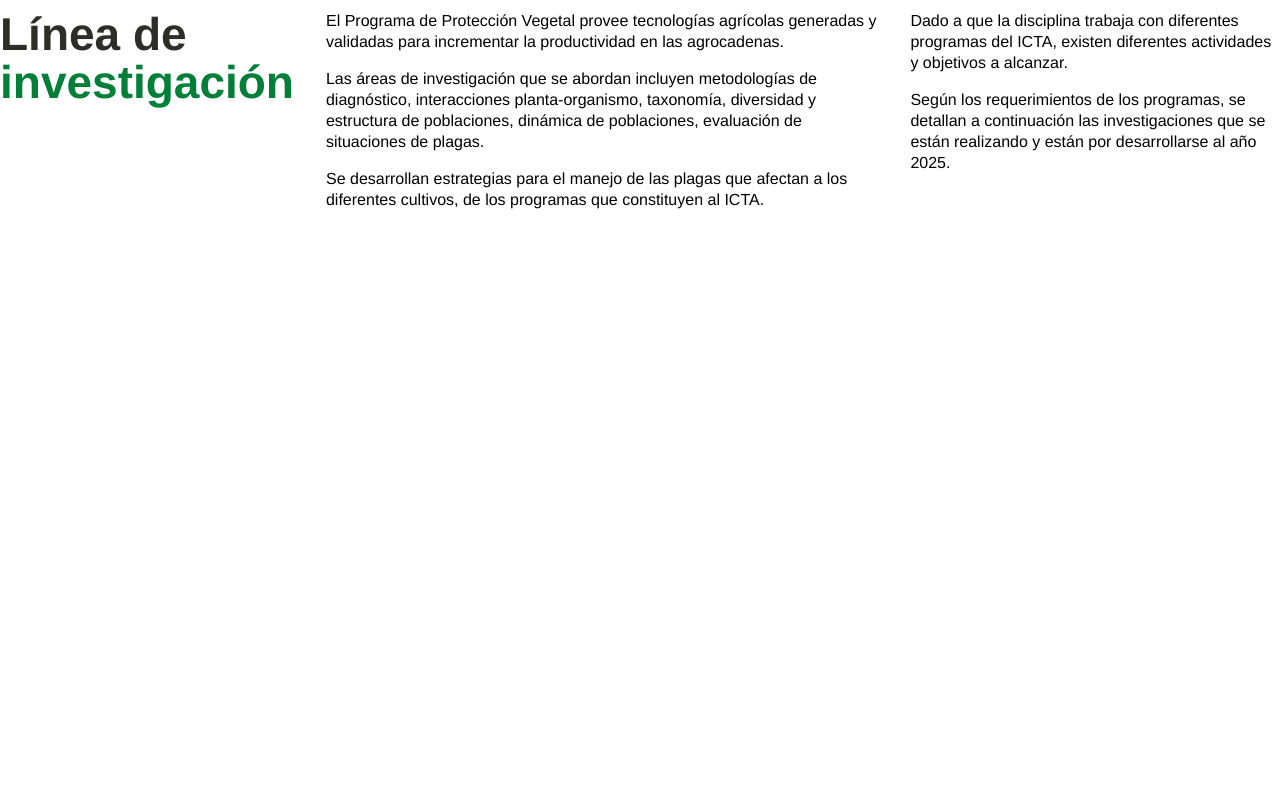
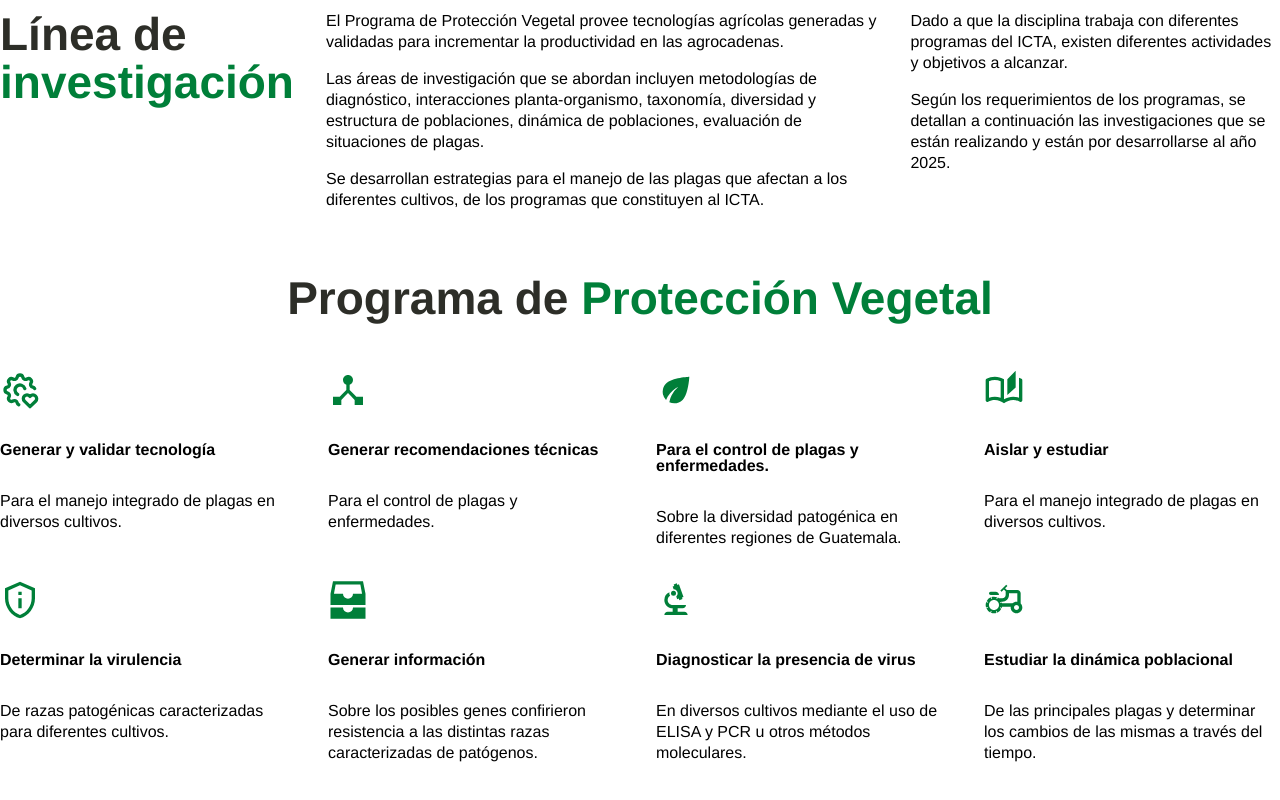
Before and after one commit to giorgidevisual/app-icta-gt, a Next.js app: page / in a window 1280 px wide. Shown: the part 2146-2946 px from the top of the page. Before the commit the page ends 2388 px from the top, so only its background shows below. Built offline with nearby package versions, Linux system fonts and the light colour scheme.

Commit message:
create component program vegetal

```diff
--- a/app/page.tsx
+++ b/app/page.tsx
@@ -1,4 +1,4 @@
-import { CarouselArrowDots, GridSituacionCultivo, Investigacion, Navbar, Objectives } from '@/components'
+import { CarouselArrowDots, GridSituacionCultivo, Investigacion, Navbar, Objectives, ProgramaPVegetal } from '@/components'
 import styles from './page.module.css'
 
 export default function HomePage() {
@@ -17,6 +17,9 @@
     <section className={styles.wrapperSection}>
       <Investigacion />
     </section>
+    <section className={styles.wrapperSection}>
+      <ProgramaPVegetal />
+    </section>
 
     </>
   )
--- a/components/index.ts
+++ b/components/index.ts
@@ -4,3 +4,5 @@
 export { GridSituacionCultivo } from './section-situacion/GridSituacionCultivo';
 export { Objectives } from './section-objectives/Objectives';
 export { Investigacion } from './section-linea-investigacion/Investigacion';
+export { ProgramaPVegetal } from './section-programa/ProgramaPVegetal';
+export { CardsProgramFeatures } from './section-programa/CardsProgramFeatures';
--- /dev/null
+++ b/components/section-programa/CardsProgramFeatures.tsx
@@ -0,0 +1,65 @@
+import { TbSettingsHeart } from "react-icons/tb";
+import { MdDeviceHub, MdEco, MdOutlineAutoStories, MdOutlinePrivacyTip, MdBiotech, MdOutlineAgriculture } from "react-icons/md";
+import { IoFileTrayStackedSharp } from "react-icons/io5";
+import styles from './cardsProgramFeatures.module.css'
+
+interface cardType  {
+  icon: string,
+  title: string,
+  description: string
+}
+
+export const cardData = [
+  {
+    icon: <TbSettingsHeart className={styles.icon} />,
+    title: 'Generar y validar tecnología',
+    description: 'Para el manejo integrado de plagas en diversos cultivos.'
+  },
+  {
+    icon: <MdDeviceHub className={styles.icon}/>,
+    title: 'Generar recomendaciones técnicas',
+    description: 'Para el control de plagas y enfermedades.'
+  },
+  {
+    icon: <MdEco className={styles.icon} />,
+    title: 'Para el control de plagas y enfermedades.',
+    description: 'Sobre la diversidad patogénica en diferentes regiones de Guatemala.'
+  },
+  {
+    icon: <MdOutlineAutoStories className={styles.icon}/>,
+    title: 'Aislar y estudiar',
+    description: 'Para el manejo integrado de plagas en diversos cultivos.'
+  },
+  {
+    icon: <MdOutlinePrivacyTip className={styles.icon}/>,
+    title: 'Determinar la virulencia',
+    description: 'De razas patogénicas caracterizadas para diferentes cultivos.'
+  },
+  {
+    icon: <IoFileTrayStackedSharp className={styles.icon}/>,
+    title: 'Generar información',
+    description: 'Sobre los posibles genes confirieron resistencia a las distintas razas caracterizadas de patógenos.'
+  },
+  {
+    icon: <MdBiotech className={styles.icon}/>,
+    title: 'Diagnosticar la presencia de virus',
+    description: 'En diversos cultivos mediante el uso de ELISA y PCR u otros métodos moleculares.'
+  },
+  {
+    icon: <MdOutlineAgriculture className={styles.icon}/>,
+    title: 'Estudiar la dinámica poblacional',
+    description: 'De las principales plagas y determinar los cambios de las mismas a través del tiempo.'
+  },
+]
+
+
+export const CardsProgramFeatures = ({...cardData}) => {
+
+  return (
+    <div className={styles.card}>
+      <div className={styles.icon}>{cardData.icon}</div>
+      <h4 className={styles.titleCard}><b>{cardData.title}</b></h4>
+      <p className={styles.description}>{cardData.description}</p>
+    </div>
+  )
+}
--- /dev/null
+++ b/components/section-programa/ProgramaPVegetal.tsx
@@ -0,0 +1,26 @@
+import { CardsProgramFeatures } from '@/components'
+import styles from './programaPVegetal.module.css'
+import { cardData } from './CardsProgramFeatures'
+
+export const ProgramaPVegetal = () => {
+  return (
+    <section className={styles.programContainer}>
+      <header className={styles.titlesContainer}>
+        <h2 className={styles.title}>Programa de <span className={styles['title--color']}>Protección Vegetal</span></h2>
+        <h3 className={styles.subtitle}></h3>
+      </header>
+      <main className={styles.wrapperMain}>
+        <div className={styles.cardsRowContent}>
+          {cardData.map((card, index: number) => (
+            <CardsProgramFeatures
+              key={ index }
+              icon={ card.icon }
+              title={card.title}
+              description={ card.description }
+            />
+          ) )}
+        </div>
+      </main>
+    </section>
+  )
+}
--- /dev/null
+++ b/components/section-programa/cardsProgramFeatures.module.css
@@ -0,0 +1,30 @@
+.card {
+  display: flex;
+  flex-direction: column;
+  width: 100%;
+  max-width: 18.5rem;
+  gap: 2rem;
+  margin-top: 2rem;
+}
+
+.icon {
+  color: #007F39;
+  width: 40px;
+  height: 40px;
+}
+
+.titleCard {
+  color: #000;
+  font-family: Helvetica;
+  font-size: 1rem;
+  font-style: normal;
+  font-weight: 700;
+}
+
+.description {
+  color: #000;
+  font-family: Helvetica;
+  font-size: 1rem;
+  font-weight: 400;
+  line-height: 1.3125rem;
+}
--- /dev/null
+++ b/components/section-programa/programaPVegetal.module.css
@@ -0,0 +1,51 @@
+.programContainer {
+  display: flex;
+  flex-direction: column;
+  width: 100%;
+  max-width: 80rem;
+  height: 41rem;
+}
+
+.titlesContainer {
+  display: flex;
+  flex-direction: column;
+  align-items: center;
+  gap: 1rem;
+}
+
+.title {
+  color: #2D2E28;
+  text-align: center;
+  font-family: Helvetica;
+  font-size: 2.875rem;
+  font-weight: 700;
+  line-height: 3rem;
+}
+
+.title--color {
+  color: #007F39;
+  text-align: center;
+  font-family: Helvetica;
+  font-size: 2.875rem;
+  font-weight: 700;
+}
+
+.subtitle {
+  color: #2D2E28;
+  text-align: center;
+  font-family: Helvetica;
+  font-size: 1rem;
+  line-height: 1rem;
+}
+
+.wrapperMain {
+  display: flex;
+  flex-direction: column;
+  justify-content: space-between;
+}
+
+.cardsRowContent {
+  display: flex;
+  justify-content: space-between;
+  flex-wrap: wrap;
+}
```
Also changed, not shown: utils/iconsGoogle.tsx (added, +16 -0 lines).
